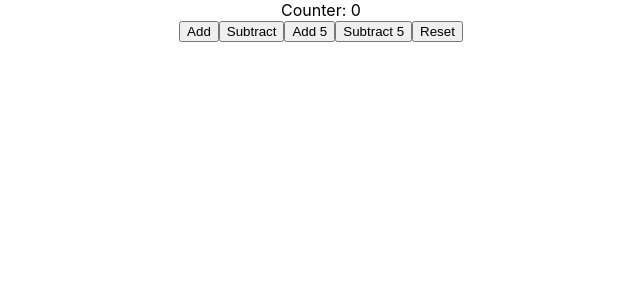
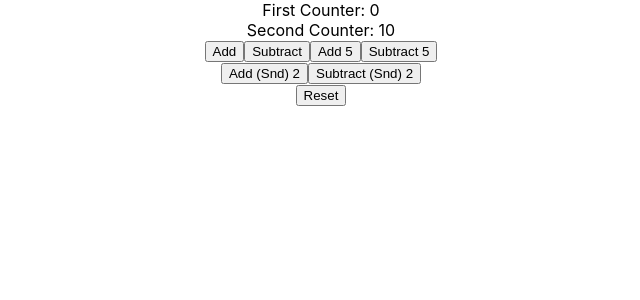
Before and after one commit to marinaysn/ReactHooks, a React (Create React App) app in the folder reacthooks/: page / in a window 1280 px wide. Shown: the top 300 px of the page, without its empty margins (319-959 px from the left). Built offline with nearby package versions, Linux system fonts and the light colour scheme.

Commit message:
testing useReducer with multiple variables

```diff
--- a/reacthooks/src/components/useReducer/URCounter2.js
+++ b/reacthooks/src/components/useReducer/URCounter2.js
@@ -1,17 +1,28 @@
 import React, { useState, useContext, useEffect, useCallback, useMemo, useReducer } from 'react';
 
 const initialState = {
-    firstCounter:0
+    firstCounter:0,
+    secondCounter: 10
 };
 const reducer = (state, action) => {
     switch (action.type) {
         case 'add':
-            return {firstCounter: state.firstCounter + action.value}
+            return {...state, firstCounter: state.firstCounter + action.value}
         case 'subtract':
             if ((state.firstCounter - action.value) <= 1) {
-                return {firstCounter: 0}
+                return {...state, firstCounter: 0}
             }
-            return {firstCounter: state.firstCounter - action.value}
+            return {...state, firstCounter: state.firstCounter - action.value}
+
+            case 'add2':
+            return {...state, secondCounter: state.secondCounter + action.value}
+            case 'subtract2':
+            if ((state.secondCounter - action.value) <= 1) {
+                return {...state, secondCounter: 0}
+            }
+            return {...state, secondCounter: state.secondCounter - action.value}
+
+
         case 'reset':
             return initialState
         default:
@@ -27,7 +38,11 @@ function URCounter2() {
     return (
         <div>
             <div>
-                Counter: {count.firstCounter}
+                First Counter: {count.firstCounter}
+            </div>
+
+            <div>
+                Second Counter: {count.secondCounter}
             </div>
 
             <button onClick={() => dispatch({type: 'add', value: 1})}>Add</button>
@@ -38,6 +53,13 @@ function URCounter2() {
 
             <button onClick={() => dispatch({type: 'subtract', value: 5})}>Subtract 5</button>
 
+        <div>
+            <button onClick={() => dispatch({type: 'add2', value: 2})}>Add (Snd) 2</button>
+
+            <button onClick={() => dispatch({type: 'subtract2', value: 2})}>Subtract  (Snd) 2</button>
+        </div>
+
+
             <button onClick={() => dispatch({type:'reset'})}
 
             >Reset</button>
```
